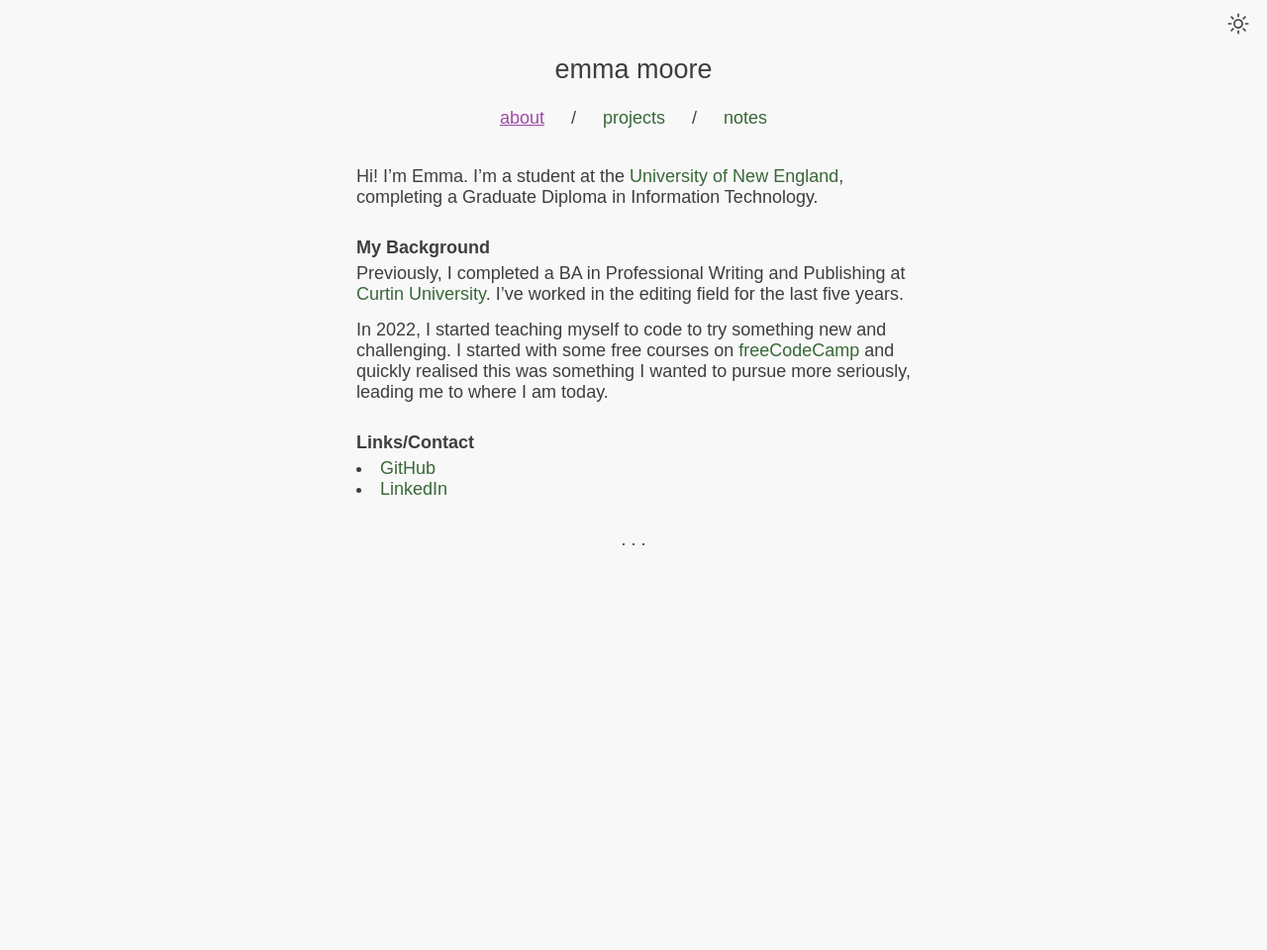
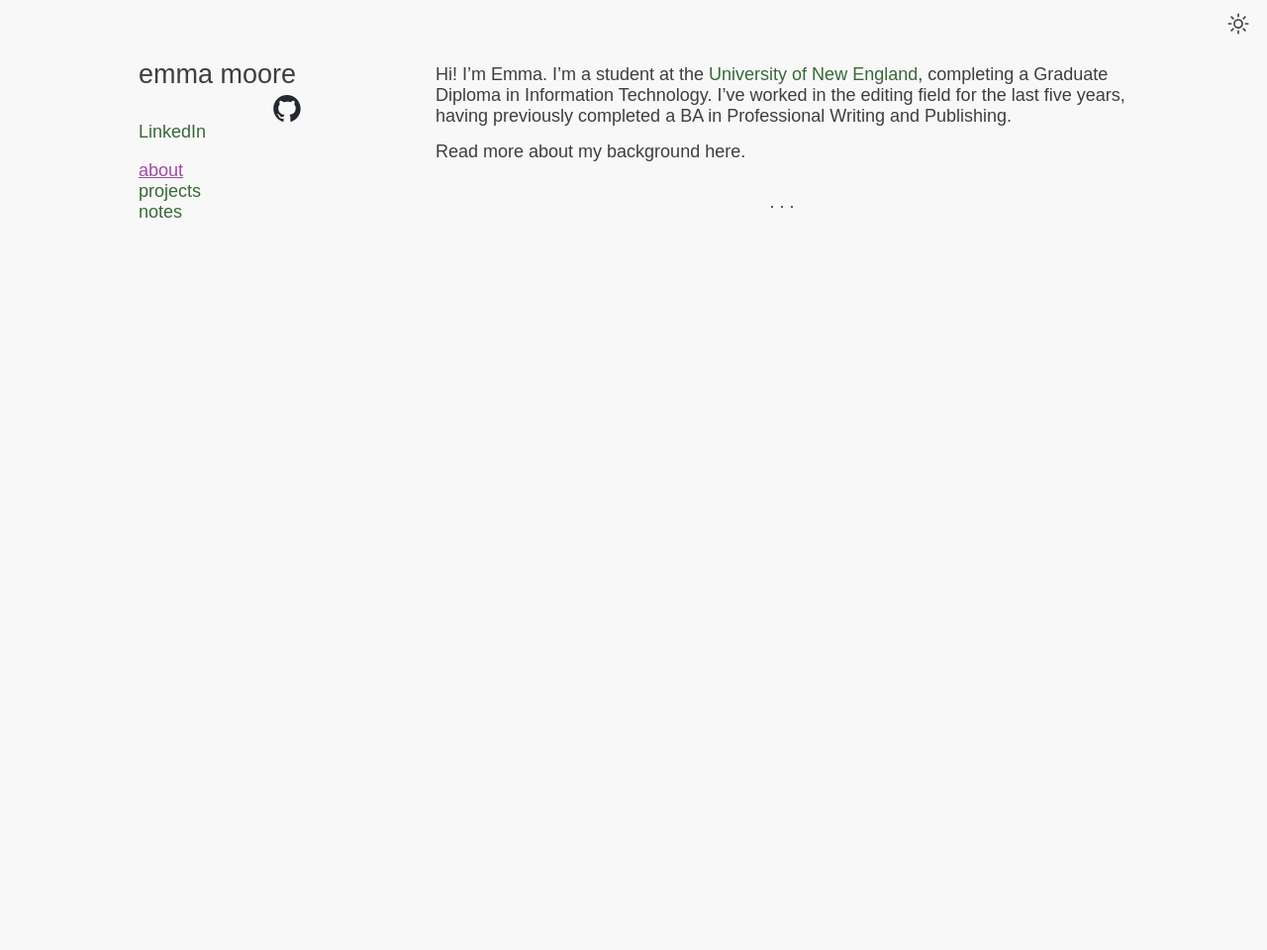
Before and after one commit to emoore29/emoore29.github.io, a Jekyll site: the page built from about.md, in a window 1280 px wide. Shown: the whole page at 99% size. Built offline with Jekyll 4.4.1, drawn with Linux system fonts in a browser that asks for light colours; some web fonts are replaced.

Commit message:
Update layout of header and about text

```diff
--- a/_includes/navigation.html
+++ b/_includes/navigation.html
@@ -1,12 +1,14 @@
 <nav>
+<div>
+  <a href="https://github.com/emoore29" target="_blank">{% include github-icon.html %}</a>
+  <a href="https://www.linkedin.com/in/emoore29/">LinkedIn</a>
+</div>
   <ul id="navigation-list">
       {% for item in site.data.navigation %}
         <li>
           <a href="{{ item.link }}"{% if page.url == item.link %} class="nav-link current-nav-link"{% else %} class="nav-link" {% endif %}>{{ item.name }}</a>
         </li>
-        {% unless forloop.last %}
-        /
-      {% endunless %}
+
       {% endfor %}
   </ul>
 </nav>
--- a/_layouts/default.html
+++ b/_layouts/default.html
@@ -16,7 +16,6 @@
   </head>
   <body>
     <div class="container">
-      <div class="center">
       <header>
         <button id="theme-toggle"></button>
         <h1 id="site-title">
@@ -29,7 +28,6 @@
         <p style="text-align: center; margin-top: 30px">. . .</p>
       </main>
     </div>
-    </div>
     <script src="/assets/js/themes.js"></script>
     <!-- <script src="/assets/js/stars.js"></script> -->
   </body>
--- a/about.md
+++ b/about.md
@@ -4,14 +4,6 @@ title: emoore / about
 permalink: /
 ---
 
-Hi! I'm Emma. I'm a student at the [University of New England](https://www.une.edu.au/), completing a Graduate Diploma in Information Technology.
+Hi! I'm Emma. I'm a student at the [University of New England](https://www.une.edu.au/), completing a Graduate Diploma in Information Technology. I've worked in the editing field for the last five years, having previously completed a BA in Professional Writing and Publishing.
 
-#### My Background
-
-Previously, I completed a BA in Professional Writing and Publishing at [Curtin University](https://www.curtin.edu.au/). I've worked in the editing field for the last five years.
-
-In 2022, I started teaching myself to code to try something new and challenging. I started with some free courses on [freeCodeCamp](https://www.freecodecamp.org/) and quickly realised this was something I wanted to pursue more seriously, leading me to where I am today.
-
-#### Links/Contact
-
-{% include links.html %}
+Read more about my background here.
--- a/assets/css/styles.css
+++ b/assets/css/styles.css
@@ -1,5 +1,5 @@
 :root {
-  --max-page-width: 600px;
+  --max-page-width: 1000px;
 }
 
 html {
@@ -69,17 +69,14 @@ body {
   border-radius: 10px;
   width: 100%;
   display: flex;
-  flex-direction: column;
-  align-items: center;
+  flex-direction: row;
   margin: 0 auto;
   min-height: 100vh;
   max-width: var(--max-page-width);
 }
 
-.center {
-  max-width: var(--max-page-width);
-  padding: 20px;
-  width: 100%;
+.page-content {
+  margin-top: 30px;
 }
 
 .note-header {
@@ -95,13 +92,11 @@ img {
 }
 
 header {
-  display: flex;
-  flex-direction: column;
-  justify-content: center;
-  align-items: center;
   padding-bottom: 15px;
   margin: 0 auto;
-  width: 100%;
+  min-width: 300px;
+  max-width: 300px;
+  width: 300px;
 }
 
 h2 {
@@ -126,15 +121,11 @@ p {
 
 #site-title {
   font-size: 1.5rem;
-  margin: 5px;
   font-weight: 500;
 }
 
 #navigation-list {
-  display: flex;
-  justify-content: center;
   gap: 1.5rem;
-  align-items: baseline;
   list-style: none;
   padding: 0;
   width: 100%;
@@ -187,9 +178,6 @@ footer {
 }
 
 .portfolio-list {
-  display: flex;
-  flex-direction: column;
-  gap: 10px;
   list-style: none;
   padding-left: 0;
 }
```
Also changed, not shown: 9 other files. Lines whose indentation alone changed are shown as unchanged.
